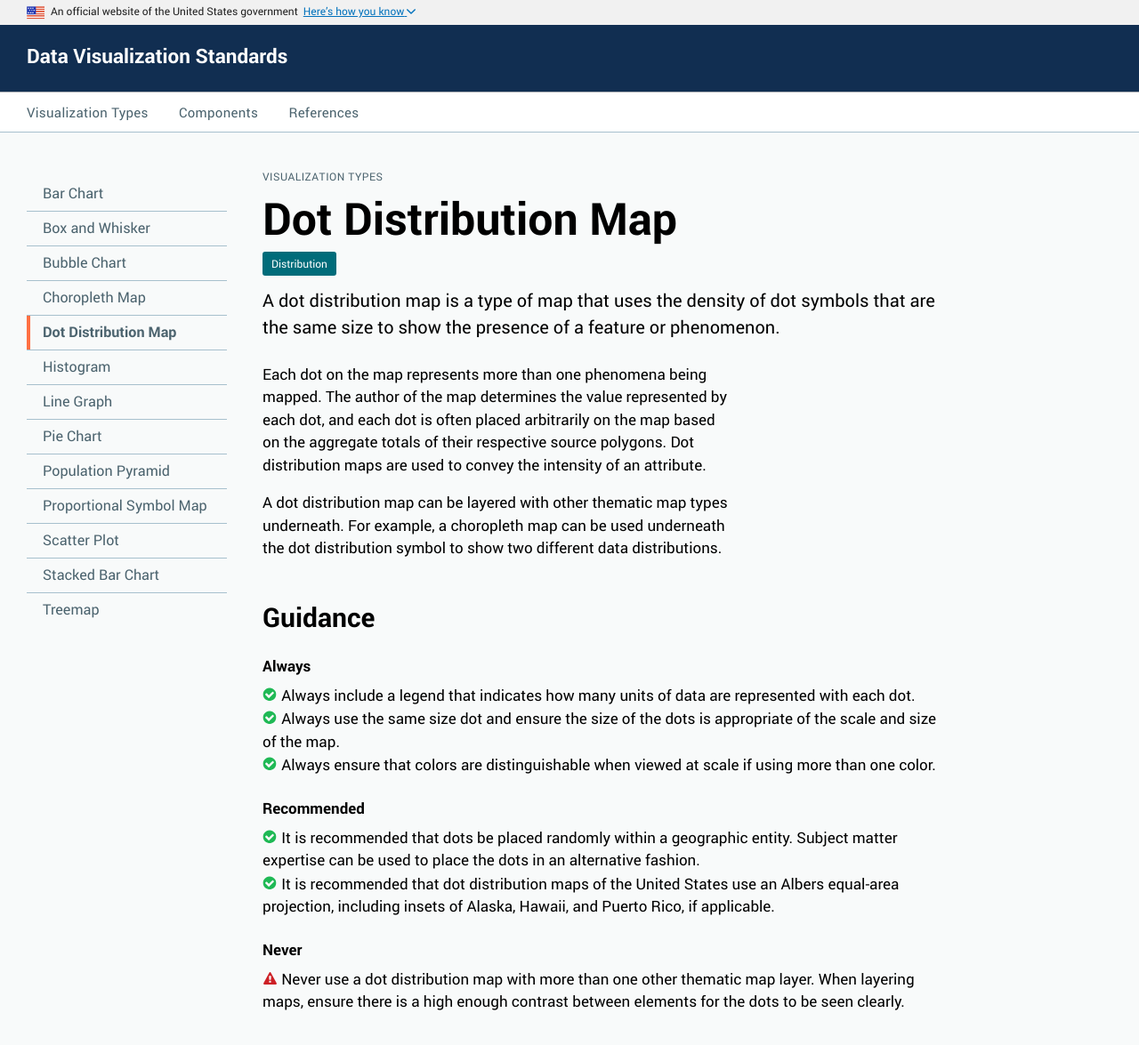
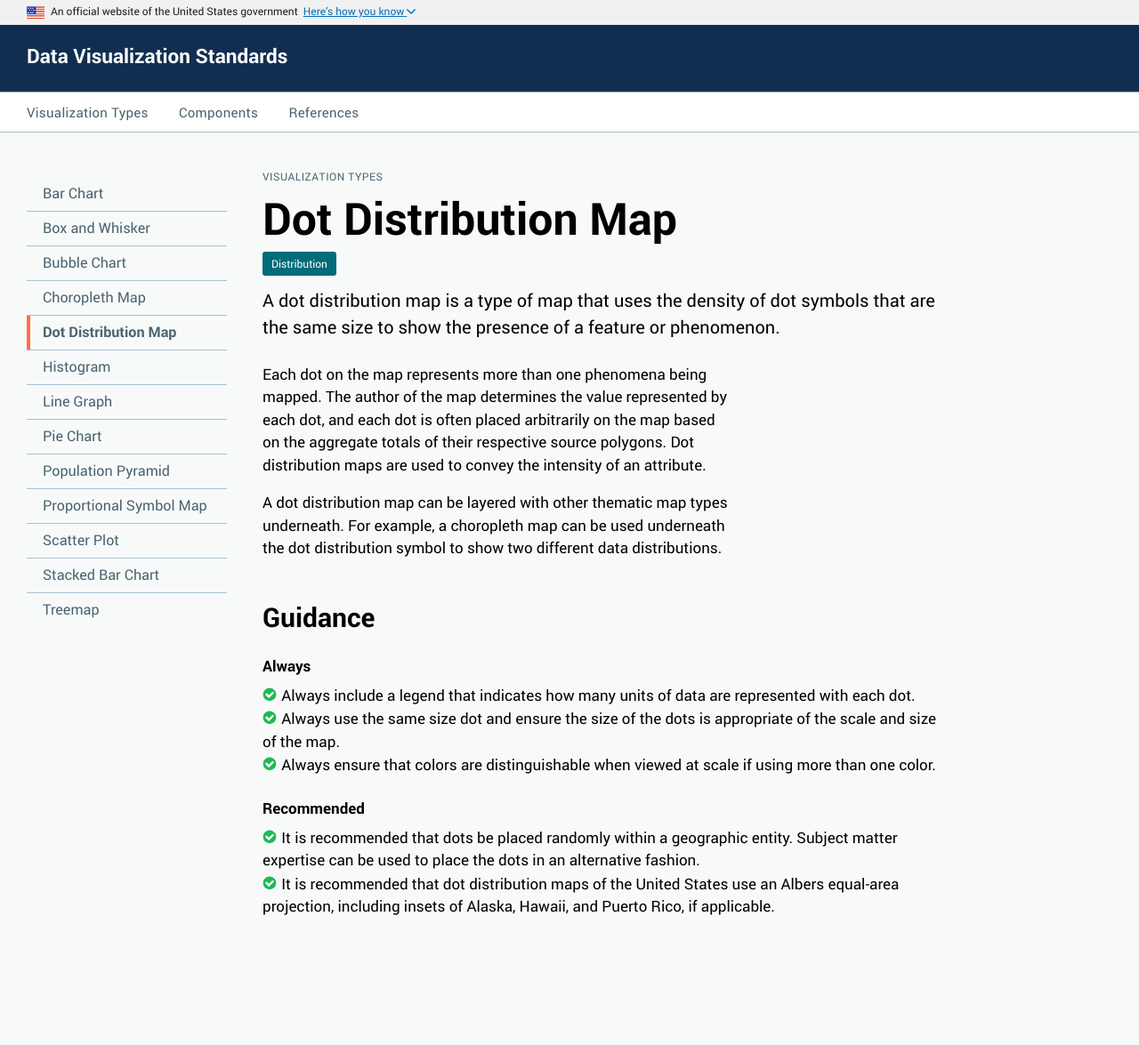
Before and after one commit to XDgov/data-design-standards, a Jekyll site: the page built from pages/visualizations/dot-distribution-map.md, in a window 1280 px wide and 1224 px high. Shown: the top 1175 px of the window at 89% size. Built offline with Jekyll 4.4.1, drawn with Linux system fonts in a browser that asks for light colours.

Commit message:
Remove Never Statement from Dot Distribution Map

```diff
--- a/pages/visualizations/dot-distribution-map.md
+++ b/pages/visualizations/dot-distribution-map.md
@@ -11,14 +11,9 @@ guidance-always:
 - Always use the same size dot and ensure the size of the dots is appropriate of the scale and size of the map.
 - Always ensure that colors are distinguishable when viewed at scale if using more than one color.
 
-
 guidance-recommended:
 - It is recommended that dots be placed randomly within a geographic entity. Subject matter expertise can be used to place the dots in an alternative fashion.
 - It is recommended that dot distribution maps of the United States use an Albers equal-area projection, including insets of Alaska, Hawaii, and Puerto Rico, if applicable.
-
-
-guidance-never:
-- Never use a dot distribution map with more than one other thematic map layer. When layering maps, ensure there is a high enough contrast between elements for the dots to be seen clearly.
 ---
 
 <p>
```
